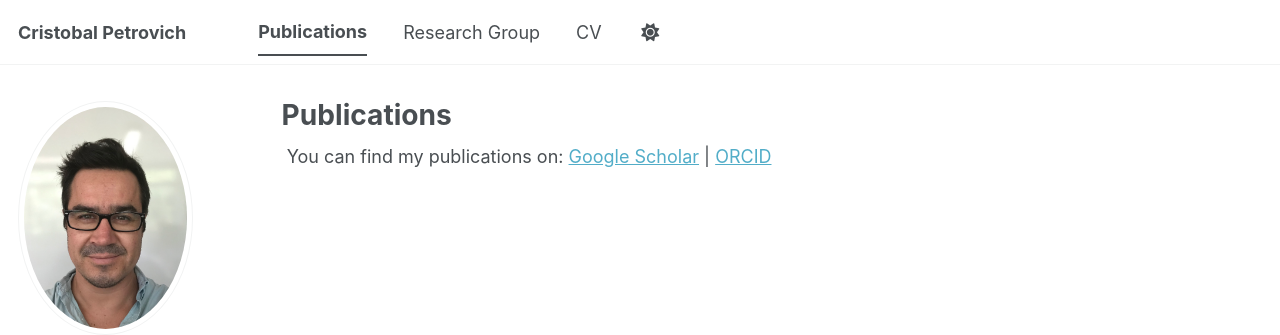
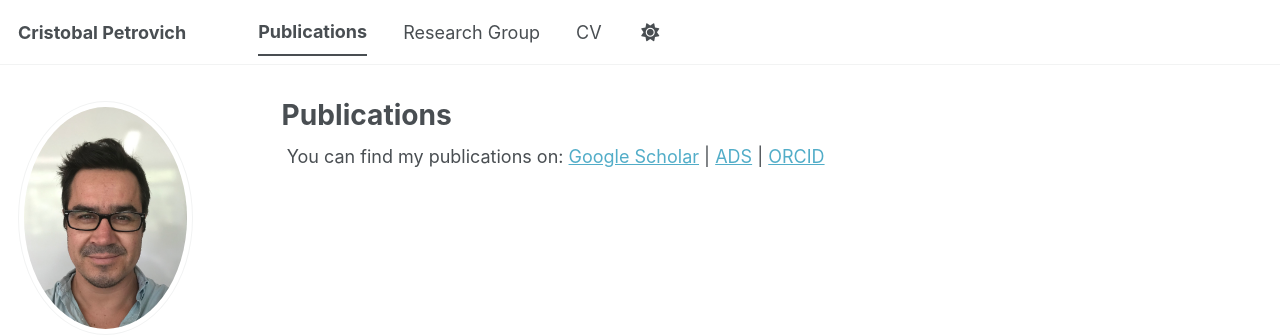
Before and after one commit to cpetrovich/cpetrovich.github.io, a Jekyll site: the page built from _pages/publications.html, in a window 1280 px wide. Shown: the top 335 px of the page. Built offline with Jekyll 4.4.1, drawn with Linux system fonts in a browser that asks for light colours; some web fonts are replaced; a script bundle is joined from its source files by our own code; library files that are not in the unit come from our copies.

Commit message:
Update _config.yml

```diff
--- a/_config.yml
+++ b/_config.yml
@@ -38,6 +38,7 @@ author:
   academia         : # URL
   arxiv            : # URL - Update with the correct link to your profile
   googlescholar    : "https://scholar.google.ca/citations?user=s-qRG5EAAAAJ&hl=en"
+  ads              : "https://ui.adsabs.harvard.edu/user/libraries/oefmnZp8QfCdxDrj4AjX9w"
   inspire-hep      : # URL
   impactstory      : # URL
   orcid            : "https://orcid.org/0000-0002-3854-050X"
```
